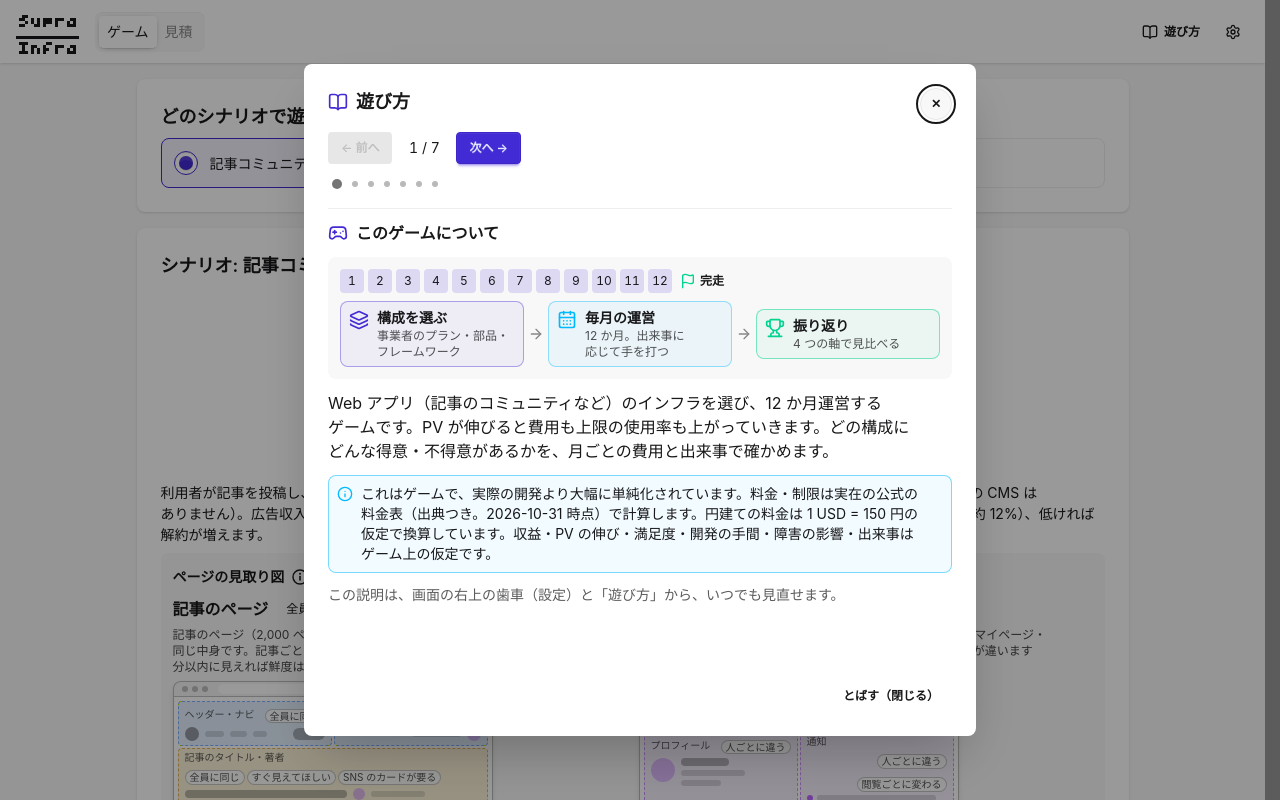
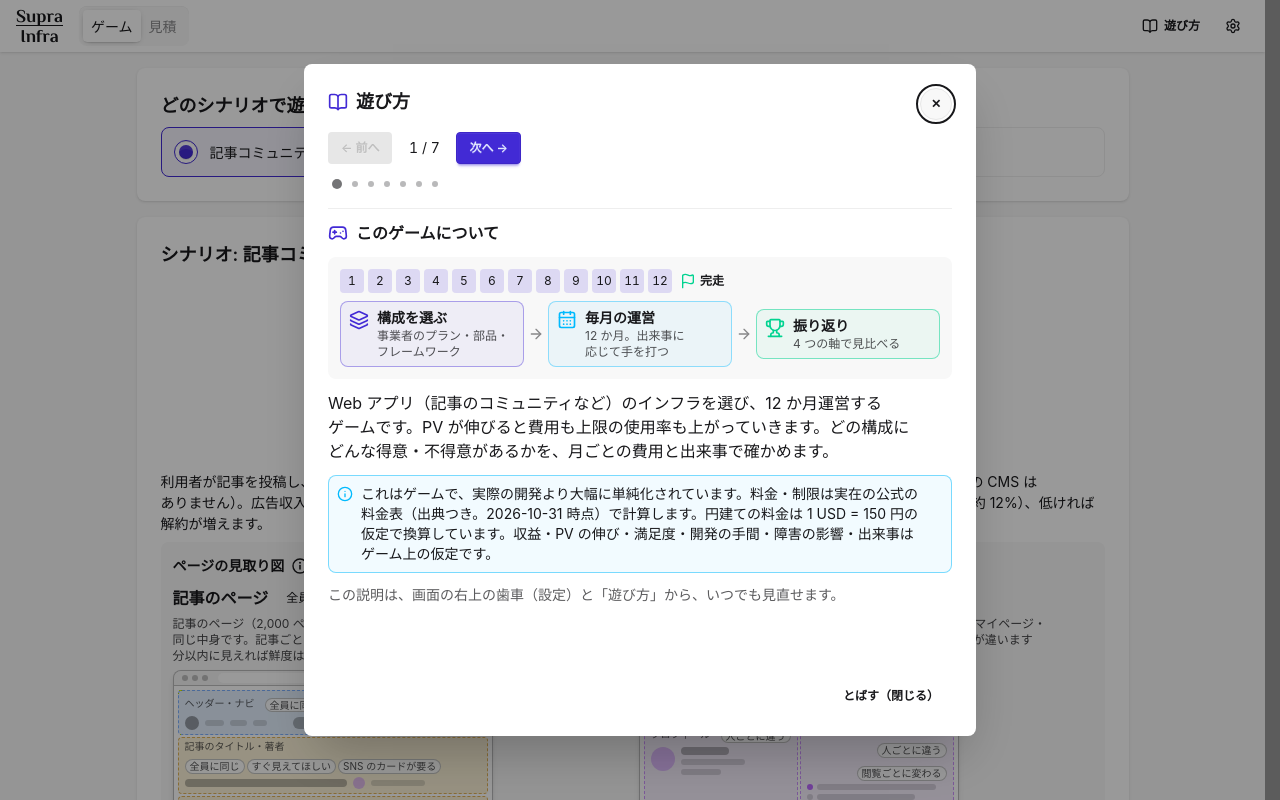
Before and after one commit to Daiius/infra-supra, a React (Vite) app in the folder packages/web/: page / in a window 1280 px wide. Shown: the top 800 px of the page. Built offline with nearby package versions, Linux system fonts and the light colour scheme.

Commit message:
feat(web): ロゴの字体を Philosopher Bold に替える（8 文字に絞って自分で配る・OFL）

```diff
--- a/packages/web/index.html
+++ b/packages/web/index.html
@@ -7,7 +7,7 @@
     <!-- ヘッダーのロゴの字体（D-184。使う 8 文字だけに絞ったもの） -->
     <link
       rel="preload"
-      href="/fonts/bytesized-supra-inf.woff2"
+      href="/fonts/philosopher-bold-supra-inf.woff2"
       as="font"
       type="font/woff2"
       crossorigin
--- a/packages/web/src/logo.tsx
+++ b/packages/web/src/logo.tsx
@@ -1,5 +1,5 @@
-// ヘッダーのロゴ（D-184）。分数の形で、分子に「Supra」・括線・分母に「Infra」。フォントは Bytesized を使う 8 文字に絞って配る
-// （public/fonts。出典とライセンスは同じ場所の SOURCE.txt・Bytesized-OFL.txt）。
+// ヘッダーのロゴ（D-184）。分数の形で、分子に「Supra」・括線・分母に「Infra」。フォントは Philosopher Bold を使う 8 文字に絞って配る
+// （public/fonts。出典とライセンスは同じ場所の SOURCE.txt・Philosopher-OFL.txt）。
 // こっそりの演出: 開いてしばらくすると分子と分母がゆっくりのフェードで入れ替わり、しばらくその位置のまま、またしれっと戻る。
 // マウスを乗せる（タッチは押す）と入れ替わる。できるだけ目立たないように動かない（位置は動かさず、2 つの重ねた形の不透明度だけを替える）。
 // prefers-reduced-motion: reduce では入れ替え自体をしない（styles.css でも動きを止める）。
--- a/packages/web/src/styles.css
+++ b/packages/web/src/styles.css
@@ -174,26 +174,25 @@ h4,
   }
 }
 
-/* ヘッダーのロゴ（D-184）。Bytesized を「S u p r a I n f」の 8 文字に絞って自分で配る（public/fonts。出典は SOURCE.txt・
-   ライセンスは Bytesized-OFL.txt）。実行時に Google へは通信しない。564 バイトで index.html から preload するので、
-   代わりの字体が一瞬出ないよう block にする。 */
+/* ヘッダーのロゴ（D-184）。Philosopher Bold を「S u p r a I n f」の 8 文字に絞って自分で配る（public/fonts。出典は SOURCE.txt・
+   ライセンスは Philosopher-OFL.txt）。実行時に Google へは通信しない。小さいので index.html から preload し、代わりの字体が
+   一瞬出ないよう block にする（2026-11-09 に Bytesized から替えた。ユーザーの要望）。 */
 @font-face {
-  font-family: 'Bytesized Logo';
+  font-family: 'Philosopher Logo';
   font-style: normal;
-  font-weight: 400;
+  font-weight: 700;
   font-display: block;
-  src: url('/fonts/bytesized-supra-inf.woff2') format('woff2');
+  src: url('/fonts/philosopher-bold-supra-inf.woff2') format('woff2');
   unicode-range: U+49, U+53, U+61, U+66, U+6E, U+70, U+72, U+75;
 }
-/* 分数の形: 分子「Supra」・括線・分母「Infra」。Bytesized は 1em = 16 単位・点 1 つが 2 単位なので、16px で点が 2px ちょうどになる
-   （ぼやけない）。括線は点 1 つの太さで、上下に点 1 つずつ空ける。字の送りは 8 単位で字の幅は 6 単位なので、右に余る 2 単位と同じだけ
-   左にも空け、括線を文字の幅の左右に点 1 つずつ出す。入れ替えは transform だけで動かし、配置は揺らさない */
+/* 分数の形: 分子「Supra」・括線・分母「Infra」。字の幅が違うので中央にそろえ、括線は広い方の幅に合わせる。
+   入れ替えは位置を動かさず、普段の形と入れ替えた形の不透明度だけを替える */
 .logo-fraction {
-  /* 1 点 = 1em / 8（Bytesized は 16 単位で 1 点が 2 単位）。24px で 1 点が 3px になり、ぼやけない */
-  --logo-dot: 0.125em;
+  --logo-rule: 1.5px;
   display: inline-grid;
-  font-family: 'Bytesized Logo', ui-monospace, monospace;
-  font-size: 24px;
+  font-family: 'Philosopher Logo', serif;
+  font-weight: 700;
+  font-size: 18px;
   line-height: 1;
   color: var(--color-base-content);
   cursor: default;
@@ -220,18 +219,19 @@ h4,
 .logo-denominator {
   display: block;
   white-space: nowrap;
-  padding-inline-start: var(--logo-dot);
+  text-align: center;
 }
-/* 字の箱の上に空き（アセントの余り）があるので、分母を括線へ寄せる */
+/* 字の箱の上下の空き（アセント・ディセンダーの余り）を詰め、括線との間を上下でそろえる */
+.logo-numerator {
+  margin-bottom: -0.12em;
+}
 .logo-denominator {
-  margin-top: calc(-3 * var(--logo-dot));
+  margin-top: -0.08em;
 }
 .logo-bar {
   display: block;
-  height: var(--logo-dot);
-  /* 分子の p の下（ディセンダー）と括線の間を 1 点空ける */
-  margin-top: calc(2 * var(--logo-dot));
-  margin-bottom: var(--logo-dot);
+  height: var(--logo-rule);
+  margin-block: 2px;
   background: currentColor;
 }
 @media (prefers-reduced-motion: reduce) {
```
Also changed, not shown: packages/web/public/fonts/Bytesized-OFL.txt (deleted), packages/web/public/fonts/Philosopher-OFL.txt (added), packages/web/public/fonts/SOURCE.txt, packages/web/public/fonts/bytesized-supra-inf.woff2 (deleted), packages/web/public/fonts/philosopher-bold-supra-inf.woff2 (added).
